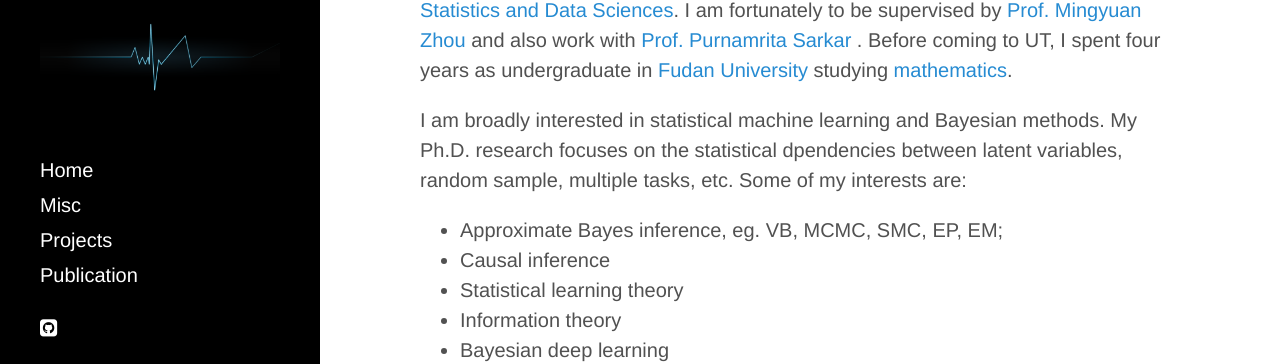
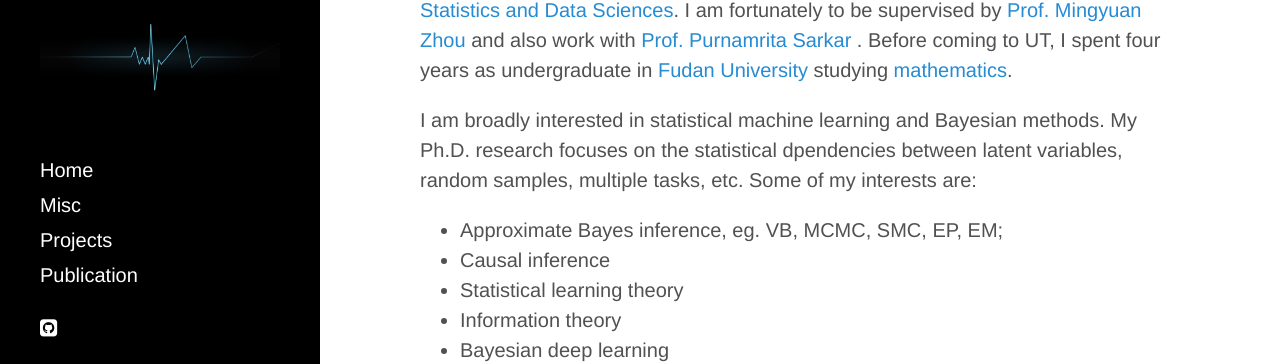
Before and after one commit to mingzhang-yin/mingzhang-yin.github.io, a Jekyll site: the page built from index.md, in a window 1280 px wide. Shown: the part 155-519 px from the top of the page. Built offline with Jekyll 4.4.1, drawn with Linux system fonts in a browser that asks for light colours; nearby versions of some CDN libraries.

Commit message:
Update index.md

```diff
--- a/index.md
+++ b/index.md
@@ -14,7 +14,7 @@ title: Home
   <a href="https://www.utexas.edu">The University of Texas at Austin</a> , <a href="https://stat.utexas.edu">Department of Statistics and Data Sciences</a>. I am fortunately to be supervised by
   <a href="https://mingyuanzhou.github.io">Prof. Mingyuan Zhou</a> and also work with   <a href="https://psarkar.github.io"> Prof. Purnamrita Sarkar </a>.  Before coming to UT, I spent four years as undergraduate in <a href="http://www.fudan.edu.cn/en/"> Fudan University</a> studying <a href="http://math.fudan.edu.cn/olden/Index.htm"> mathematics</a>.
 
-  <p> I am broadly interested in statistical machine learning and Bayesian methods. My Ph.D. research focuses on the statistical dpendencies between latent variables, random sample, multiple tasks, etc. Some of my interests are: </p>
+  <p> I am broadly interested in statistical machine learning and Bayesian methods. My Ph.D. research focuses on the statistical dpendencies between latent variables, random samples, multiple tasks, etc. Some of my interests are: </p>
   <p>
   <ul>
   <li> Approximate Bayes inference, eg. VB, MCMC, SMC, EP, EM; </li>
```
